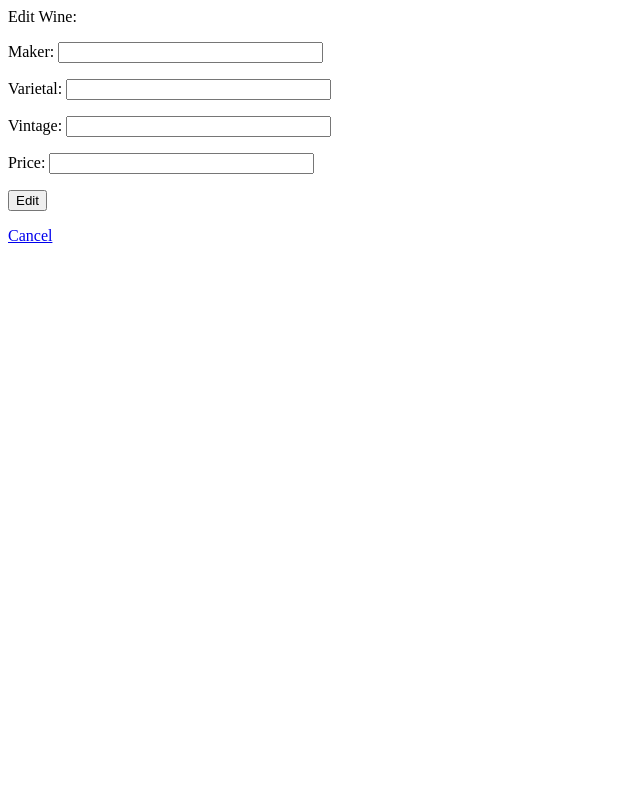
After one commit to rahulraghu94/wine-catalog, a Python web app: template flask/templates/edit.html in a window 1280 px wide. The commit adds this page. Shown: the whole page, without its empty margins (0-640 px from the left). Run offline with Jinja, Linux system fonts and the light colour scheme; the template is opened without the code that fills it, so the values that code supplies are empty.

Commit message:
Added features to edit and delete wines

```diff
--- /dev/null
+++ b/flask/templates/edit.html
@@ -0,0 +1,26 @@
+<html>
+	<body>
+		<form action= "{{url_for('edit_wine', locId = location_id, wineId = wine_id)}}" method = 'POST'>
+
+		<p>Edit Wine:</p>
+		<p> Maker:
+		<input type = 'text' size='30' name = 'maker' placeholder = '{{wine.wine_maker}}' value = '{{wine.wine_maker}}'>
+		</p>
+
+		<p> Varietal:
+		<input type = 'text' size = '30' name = 'varietal' placeholder = '{{wine.wine_varietal}}' value = '{{wine.wine_varietal}}'>
+		</p>
+
+		<p> Vintage:
+		<input type = 'text' size = '30' name = 'vintage' placeholder = '{{wine.wine_vintage}}' value = '{{wine.wine_vintage}}'>
+		</p>
+
+		<p> Price:
+		<input type = 'text' size = '30' name = 'price' placeholder = '{{wine.wine_price}}' value = '{{wine.wine_price}}'>
+		</p>
+
+		<input type='submit' value='Edit'>
+		</form>
+		<a href= '{{url_for('list', locId = location_id)}}'>Cancel</a>
+	</body>
+</html>
--- a/flask/templates/menu.html
+++ b/flask/templates/menu.html
@@ -1,6 +1,8 @@
 <html>
 	<body>
 		<h1> {{cat.location_name}} </h1>
+
+		<a href = "{{url_for('new_wine', locId = cat.location_id)}}"> Create a new wine </a>
 
 		{% for w in wine %}
 		<br>
@@ -8,6 +10,9 @@
 		<h5> Varietal: {{w.wine_varietal}} </h5>
 		<h5> Vintage: {{w.wine_vintage}} </h5>
 		<h5> Price: {{w.wine_price}} </h5>
+		<a href="{{url_for('edit_wine', locId = cat.location_id, wineId = w.wine_id)}}"> Edit </a>
+		<br>
+		<a href="{{url_for('delete_wine', locId = cat.location_id, wineId = w.wine_id)}}"> Delete </a>
 		<hr>
 		{% endfor %}
 	</body>
```
Also changed, not shown: flask/project.py (+33 -3 lines), flask/templates/delete.html (added, +11 -0 lines).
